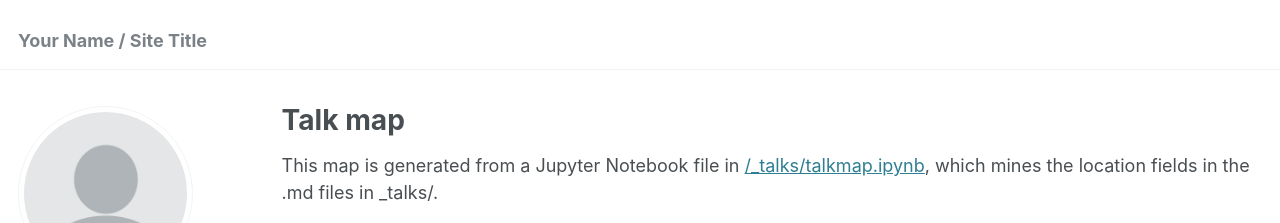
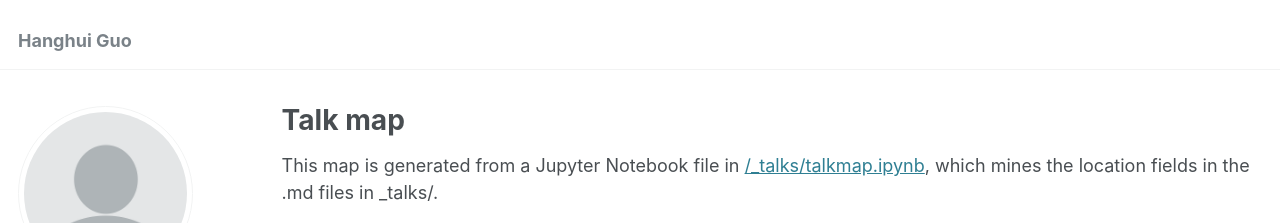
Before and after one commit to ghh1125/ghh1125, a Jekyll site: the page built from _pages/talkmap.html, in a window 1280 px wide. Shown: the top 223 px of the page. Built offline with Jekyll 4.4.1, drawn with Linux system fonts in a browser that asks for light colours; nearby versions of some CDN libraries; some web fonts are replaced.

Commit message:
_config.yml

```diff
--- a/_config.yml
+++ b/_config.yml
@@ -8,7 +8,7 @@
 
 # Basic Site Settings
 locale                   : "en-US"
-title                    : "Your Name / Site Title"
+title                    : "Hanghui Guo"
 title_separator          : "-"
 name                     : &name "Your Name"
 description              : &description "personal description"
```
